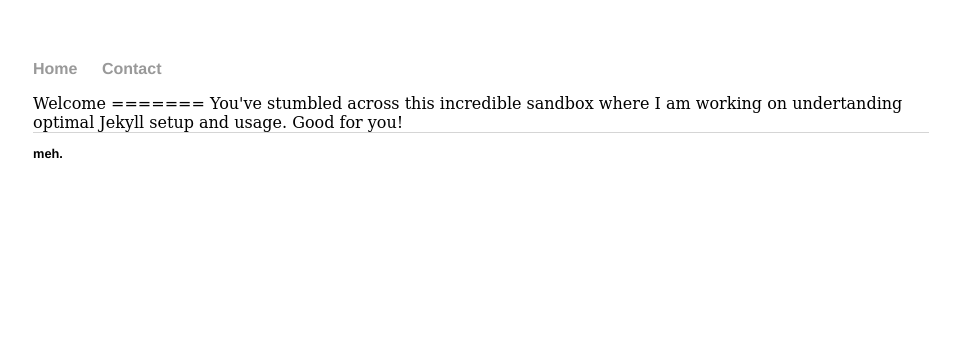
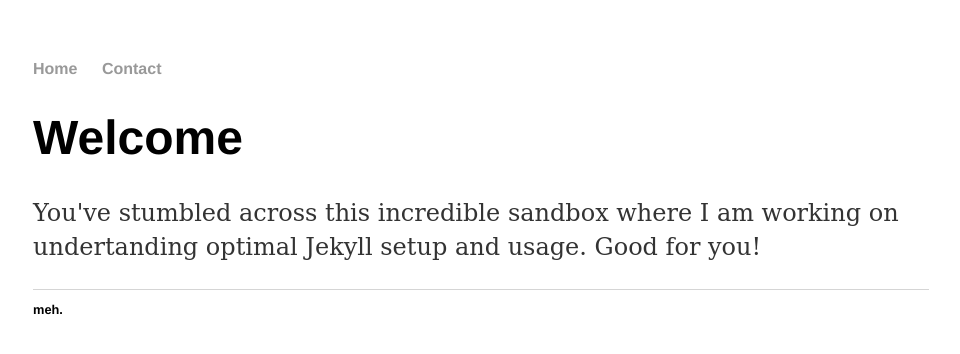
Before and after one commit to maskott/ghp-playground, a Jekyll site: the page built from index.html, in a window 1280 px wide. Shown: the top 354 px of the page, without its empty margins (159-1119 px from the left). Built offline with Jekyll 4.4.1, drawn with Linux system fonts in a browser that asks for light colours; part of the change alters nothing that is shown.

Commit message:
Update index.html

```diff
--- a/index.html
+++ b/index.html
@@ -1,8 +1,8 @@
 ---
 layout: default
 title: Welcome to the playground
-markdown: kramdown
 ---
-Welcome
-=======
-You've stumbled across this incredible sandbox where I am working on undertanding optimal Jekyll setup and usage. Good for you!
+<h1>Welcome</h1>
+<p>
+  You've stumbled across this incredible sandbox where I am working on undertanding optimal Jekyll setup and usage. Good for you!
+</p>
```
